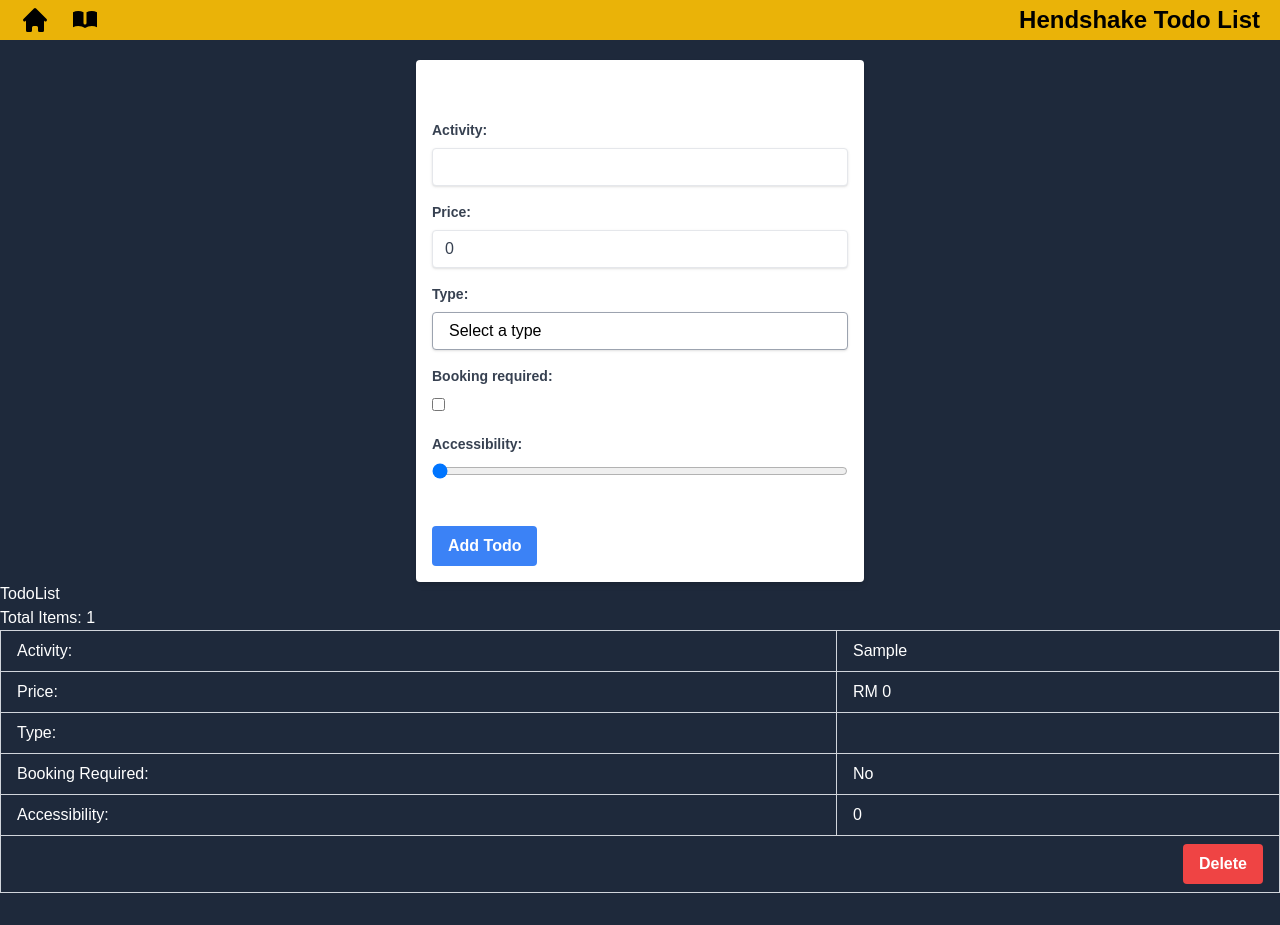
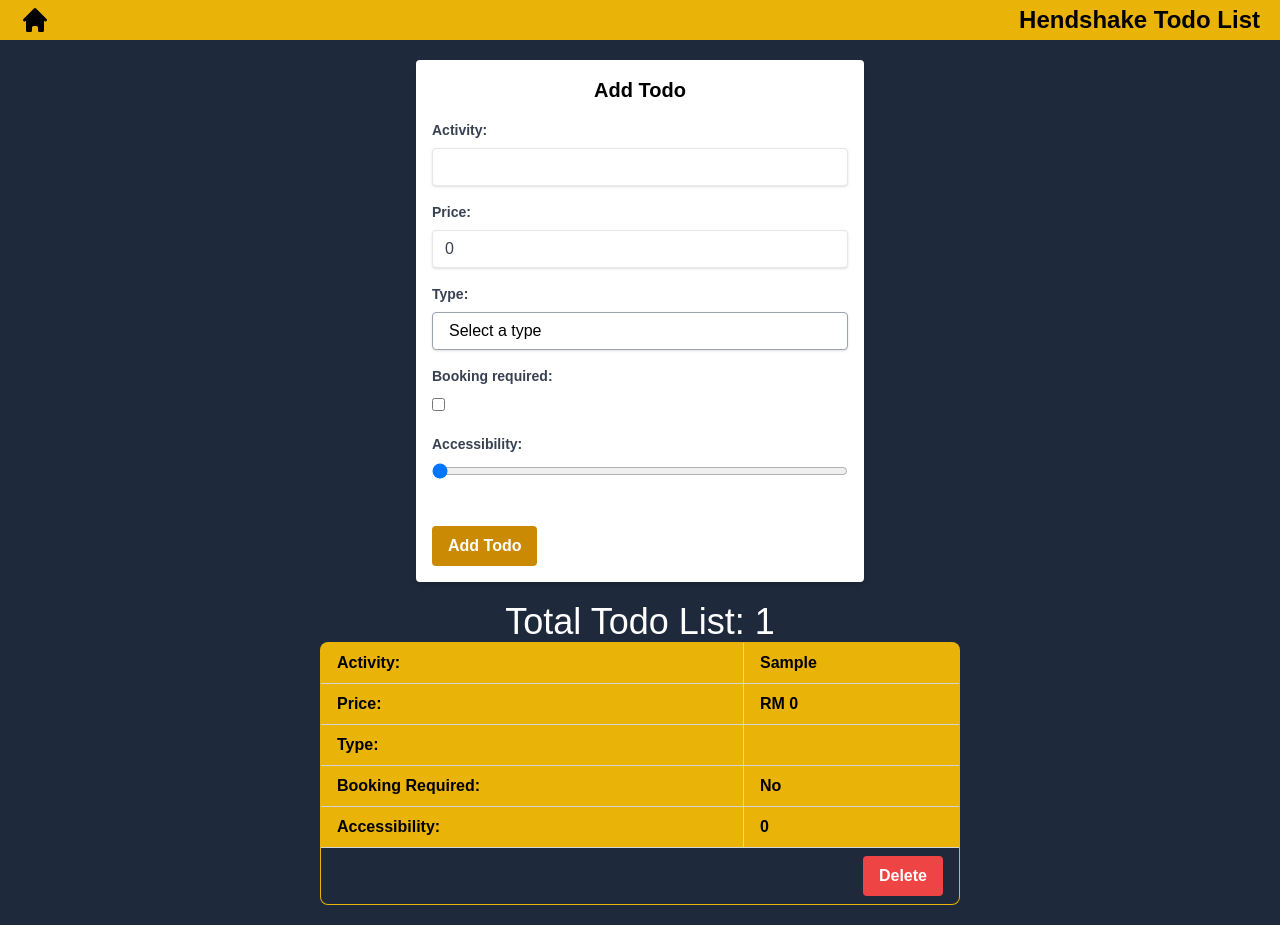
Before and after one commit to chairielazizi/hendshake_test, a Next.js app: page / in a window 1280 px wide. Both pictures are taken after typing "Sample" into the empty fields and a click on the button "Add Todo". Before the commit the page ends 893 px from the top, so only its background shows below. Built offline with nearby package versions, Linux system fonts and the light colour scheme.

Commit message:
add method to delete todo, add simple styling

```diff
--- a/app/(components)/Header.tsx
+++ b/app/(components)/Header.tsx
@@ -1,6 +1,6 @@
 import Link from "next/link";
 import React from "react";
-import { HiBookOpen, HiHome } from "react-icons/hi";
+import { HiHome } from "react-icons/hi";
 
 const Header = () => {
   return (
@@ -9,9 +9,9 @@
         <Link href="/">
           <HiHome className="text-3xl ml-5 cursor-pointer" />
         </Link>
-        <Link href="/TodoForm">
+        {/* <Link href="/TodoForm">
           <HiBookOpen className="text-3xl ml-5 cursor-pointer" />
-        </Link>
+        </Link> */}
       </div>
       <div className="text-2xl mr-5 font-semibold">Hendshake Todo List</div>
     </nav>
--- a/app/(components)/TodoForm.tsx
+++ b/app/(components)/TodoForm.tsx
@@ -37,7 +37,9 @@
       onSubmit={handleSubmit}
       className="max-w-md mx-auto p-4 bg-white rounded shadow-md mt-5"
     >
-      <h2 className="text-lg font-bold mb-4">Add Todo</h2>
+      <h2 className="text-xl font-bold mb-4 text-black text-center">
+        Add Todo
+      </h2>
       <div className="mb-4">
         <label
           className="block text-gray-700 text-sm font-bold mb-2"
@@ -131,7 +133,7 @@
       </div>
       <button
         type="submit"
-        className="bg-blue-500 hover:bg-blue-700 text-white font-bold py-2 px-4 rounded focus:outline-none focus:shadow-outline"
+        className="bg-yellow-600 hover:bg-yellow-500 text-white font-bold py-2 px-4 rounded focus:outline-none focus:shadow-outline"
       >
         Add Todo
       </button>
--- a/app/(components)/TodoItem.tsx
+++ b/app/(components)/TodoItem.tsx
@@ -7,15 +7,20 @@
 
 const TodoItem: React.FC<TodoItemProps> = ({ todo, onDeleteTodo }) => {
   return (
-    <table className="w-full table-auto">
-      <tbody>
+    <div className="mx-auto w-1/2 text-black font-bold mb-5">
+      <table className="w-full table-auto bg-yellow-500 rounded-lg overflow-hidden border border-black">
+        <tbody className="space-y-2">
           <tr>
             <td className="px-4 py-2 border border-gray-300">Activity:</td>
-          <td className="px-4 py-2 border border-gray-300">{todo.activity}</td>
+            <td className="px-4 py-2 border border-gray-300">
+              {todo.activity}
+            </td>
           </tr>
           <tr>
             <td className="px-4 py-2 border border-gray-300">Price:</td>
-          <td className="px-4 py-2 border border-gray-300">RM {todo.price}</td>
+            <td className="px-4 py-2 border border-gray-300">
+              RM {todo.price}
+            </td>
           </tr>
           <tr>
             <td className="px-4 py-2 border border-gray-300">Type:</td>
@@ -35,10 +40,10 @@
               {todo.accessibility}
             </td>
           </tr>
-        <tr>
+          <tr className="mb-3">
             <td
               colSpan={2}
-            className="px-4 py-2 border border-gray-300 text-right"
+              className="px-4 py-2 border border-gray-300 text-right bg-slate-800"
             >
               <button
                 onClick={() => onDeleteTodo(todo.id)}
@@ -50,6 +55,7 @@
           </tr>
         </tbody>
       </table>
+    </div>
   );
 };
 
--- a/app/(components)/TodoList.tsx
+++ b/app/(components)/TodoList.tsx
@@ -9,7 +9,7 @@
 const TodoList: React.FC<TodoListProps> = ({ todos, onDeleteTodo }) => {
   return (
     <div>
-      <h2>Total Items: {todos.length}</h2>
+      <h2 className="text-4xl text-center">Total Todo List: {todos.length}</h2>
       {todos.map((todo) => (
         <TodoItem key={todo.id} todo={todo} onDeleteTodo={onDeleteTodo} />
       ))}
--- a/app/page.tsx
+++ b/app/page.tsx
@@ -19,11 +19,18 @@
     setTodos(storedTodos);
   }, []);
 
+  const handleDeleteTodo = (id: number) => {
+    const updatedTodos = todos.filter((todo) => todo.id !== id);
+    setTodos(updatedTodos);
+    saveTodos(updatedTodos);
+  };
+
   return (
     <div className="mt-5">
       <TodoForm onAddTodo={handleAddTodo} />
-      TodoList
-      <TodoList todos={todos} />
+      <div className="h-5"></div>
+      {/* TodoList */}
+      <TodoList todos={todos} onDeleteTodo={handleDeleteTodo} />
     </div>
   );
 }
```
Lines whose indentation alone changed are shown as unchanged.
